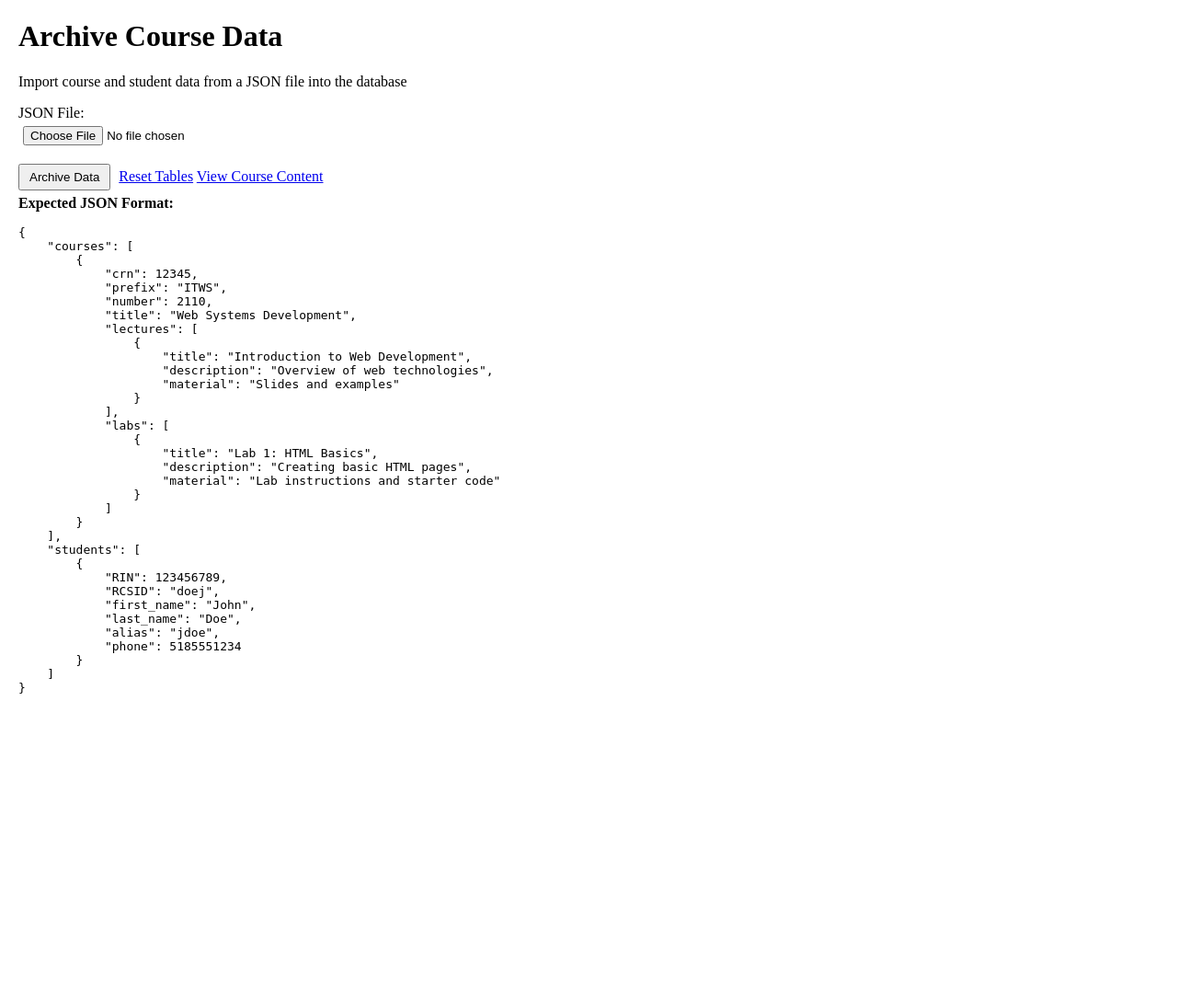
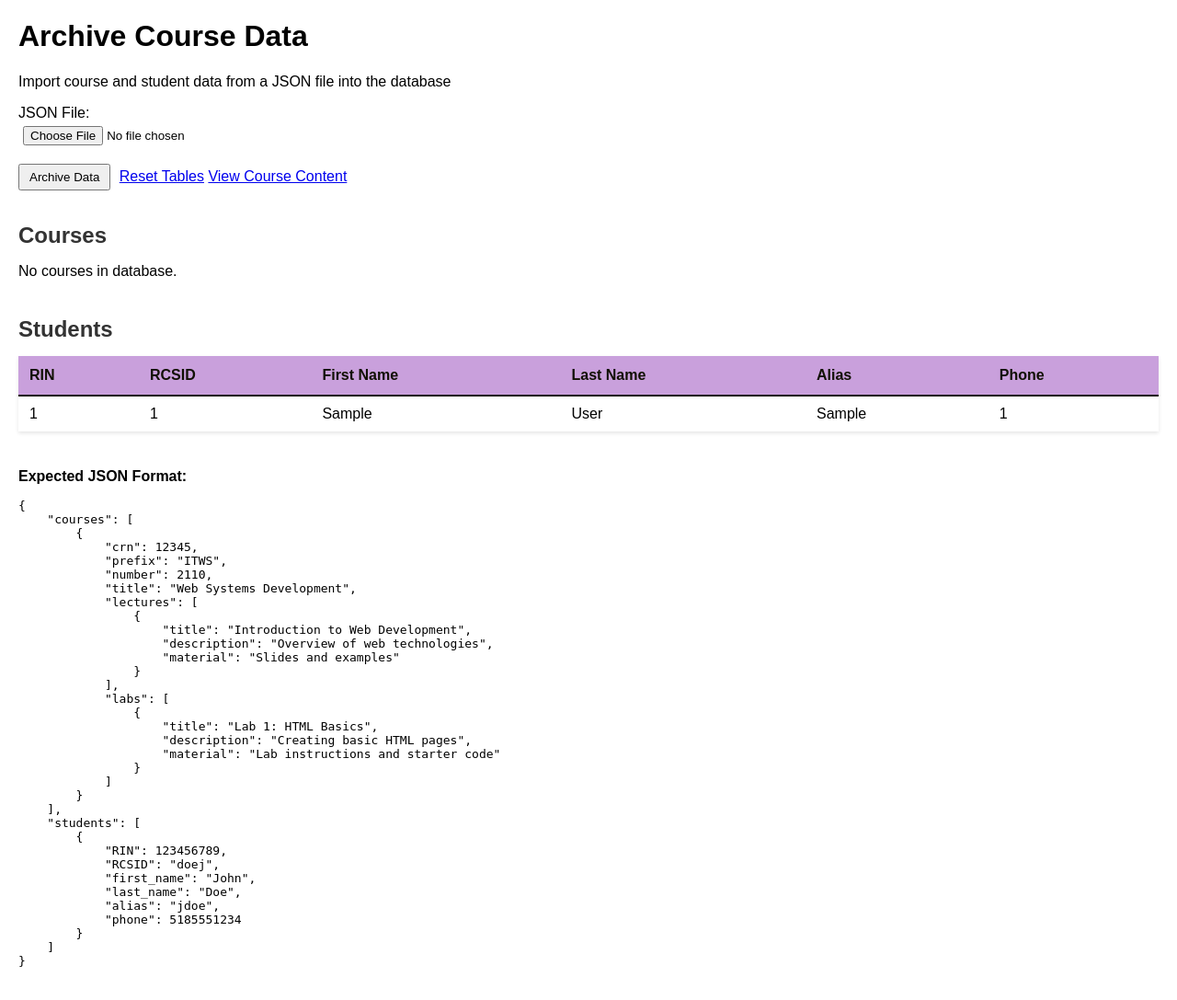
Before and after one commit to jzgom067/F25-ITWS2110-TeamSite, a PHP site: page / in a window 1280 px wide. Shown: the whole page at 92% size. Before the commit the page ends 754 px from the top, so only its background shows below. Run offline with PHP 8.4, Linux system fonts and the light colour scheme; tables that the repository leaves empty hold one stand-in row (values such as "Sample post").

Commit message:
lab7vGG styled into tables

```diff
--- a/lab7/content_api.php
+++ b/lab7/content_api.php
@@ -10,13 +10,13 @@ if (!isset($conn)) {
 }
 
 // Fetch courses with their JSON content
-$sql = "SELECT crn, prefix, number, title, content FROM courses WHERE content IS NOT NULL";
+$sql = "SELECT crn, prefix, number, title, course_content FROM courses WHERE course_content IS NOT NULL";
 $result = $conn->query($sql);
 
 $courses = [];
 if ($result && $result->num_rows > 0) {
     while ($row = $result->fetch_assoc()) {
-        $content = json_decode($row['content'], true);
+        $content = json_decode($row['course_content'], true);
         if ($content) {
             $courses[] = [
                 'crn' => $row['crn'],
--- a/lab7/index.php
+++ b/lab7/index.php
@@ -1,6 +1,26 @@
 <?php
 // Main page for archiving course data from JSON file
 require_once 'db_connect.php';
+
+// Fetch courses and students for display
+$courses = [];
+$students = [];
+
+if (isset($conn)) {
+    $coursesResult = $conn->query("SELECT crn, prefix, number, title FROM courses ORDER BY crn");
+    if ($coursesResult && $coursesResult->num_rows > 0) {
+        while ($row = $coursesResult->fetch_assoc()) {
+            $courses[] = $row;
+        }
+    }
+
+    $studentsResult = $conn->query("SELECT RIN, RCSID, first_name, last_name, alias, phone FROM students ORDER BY RIN");
+    if ($studentsResult && $studentsResult->num_rows > 0) {
+        while ($row = $studentsResult->fetch_assoc()) {
+            $students[] = $row;
+        }
+    }
+}
 ?>
 
 <!DOCTYPE html>
@@ -28,6 +48,68 @@ require_once 'db_connect.php';
         <a href="reset.php">Reset Tables</a>
         <a href="viewer.php">View Course Content</a>
     </form>
+
+    <div class="tables-container">
+        <div class="table-section">
+            <h2>Courses</h2>
+            <?php if (empty($courses)): ?>
+                <p>No courses in database.</p>
+            <?php else: ?>
+                <table class="data-table">
+                    <thead>
+                        <tr>
+                            <th>CRN</th>
+                            <th>Prefix</th>
+                            <th>Number</th>
+                            <th>Title</th>
+                        </tr>
+                    </thead>
+                    <tbody>
+                        <?php foreach ($courses as $course): ?>
+                            <tr>
+                                <td><?php echo htmlspecialchars($course['crn']); ?></td>
+                                <td><?php echo htmlspecialchars($course['prefix']); ?></td>
+                                <td><?php echo htmlspecialchars($course['number']); ?></td>
+                                <td><?php echo htmlspecialchars($course['title']); ?></td>
+                            </tr>
+                        <?php endforeach; ?>
+                    </tbody>
+                </table>
+            <?php endif; ?>
+        </div>
+
+        <div class="table-section">
+            <h2>Students</h2>
+            <?php if (empty($students)): ?>
+                <p>No students in database.</p>
+            <?php else: ?>
+                <table class="data-table">
+                    <thead>
+                        <tr>
+                            <th>RIN</th>
+                            <th>RCSID</th>
+                            <th>First Name</th>
+                            <th>Last Name</th>
+                            <th>Alias</th>
+                            <th>Phone</th>
+                        </tr>
+                    </thead>
+                    <tbody>
+                        <?php foreach ($students as $student): ?>
+                            <tr>
+                                <td><?php echo htmlspecialchars($student['RIN']); ?></td>
+                                <td><?php echo htmlspecialchars($student['RCSID'] ?? ''); ?></td>
+                                <td><?php echo htmlspecialchars($student['first_name']); ?></td>
+                                <td><?php echo htmlspecialchars($student['last_name']); ?></td>
+                                <td><?php echo htmlspecialchars($student['alias']); ?></td>
+                                <td><?php echo htmlspecialchars($student['phone'] ?? ''); ?></td>
+                            </tr>
+                        <?php endforeach; ?>
+                    </tbody>
+                </table>
+            <?php endif; ?>
+        </div>
+    </div>
 
         <div>
             <strong>Expected JSON Format:</strong>
--- a/lab7/schema.sql
+++ b/lab7/schema.sql
@@ -4,7 +4,8 @@ CREATE TABLE IF NOT EXISTS courses (
     crn INT(11) PRIMARY KEY,
     prefix VARCHAR(4) NOT NULL,
     number SMALLINT(4) NOT NULL,
-    title VARCHAR(255) NOT NULL
+    title VARCHAR(255) NOT NULL,
+    course_content JSON
 );
 
 CREATE TABLE IF NOT EXISTS students (
--- a/lab7/script.js
+++ b/lab7/script.js
@@ -42,6 +42,9 @@ function archiveData() {
                                     msg += '\nErrors: ' + response.errors.join('\n');
                                 }
                                 showMessage(msg, 'success');
+                                setTimeout(function() {
+                                    window.location.reload();
+                                }, 1500);
                             } else {
                                 showMessage('Error: ' + response.message, 'error');
                             }
--- a/lab7/style.css
+++ b/lab7/style.css
@@ -1,4 +1,4 @@
-body { margin: 20px; }
+body { margin: 20px; font-family: Arial, sans-serif; }
 .form-group { margin: 10px 0; }
 label { display: block; }
 input { padding: 5px; }
@@ -17,3 +17,13 @@ button, .btn-secondary { padding: 5px 10px; margin: 5px 5px 5px 0; }
 .nav-panel a:hover { text-decoration: underline; }
 .preview-panel { flex: 1; }
 .preview-panel h3 { margin-top: 0; }
+
+.tables-container { margin-top: 30px; }
+.table-section { margin-bottom: 40px; }
+.table-section h2 { margin-bottom: 15px; color: #333; }
+.data-table { width: 100%; border-collapse: collapse; margin-top: 10px; box-shadow: 0 2px 4px rgba(0,0,0,0.1); }
+.data-table thead { background-color: #C9A0DC; color: #111003; }
+.data-table th { padding: 12px; text-align: left; font-weight: bold; border-bottom: 2px solid #111003; }
+.data-table td { padding: 10px 12px; border-bottom: 1px solid #ddd; }
+.data-table tbody tr:hover { background-color: #f5f5f5; }
+.data-table tbody tr:last-child td { border-bottom: none; }
--- a/lab7/viewer.php
+++ b/lab7/viewer.php
@@ -14,12 +14,12 @@ $previewData = null;
 
 if (isset($conn)) {
     // Fetch courses with their JSON content from database
-    $sql = "SELECT crn, prefix, number, title, content FROM courses WHERE content IS NOT NULL ORDER BY crn";
+    $sql = "SELECT crn, prefix, number, title, course_content FROM courses WHERE course_content IS NOT NULL ORDER BY crn";
     $result = $conn->query($sql);
 
     if ($result && $result->num_rows > 0) {
         while ($row = $result->fetch_assoc()) {
-            $content = json_decode($row['content'], true);
+            $content = json_decode($row['course_content'], true);
             if ($content) {
                 $courses[] = [
                     'crn' => $row['crn'],
```
Also changed, not shown: lab7/archive.php (+4 -4 lines).
